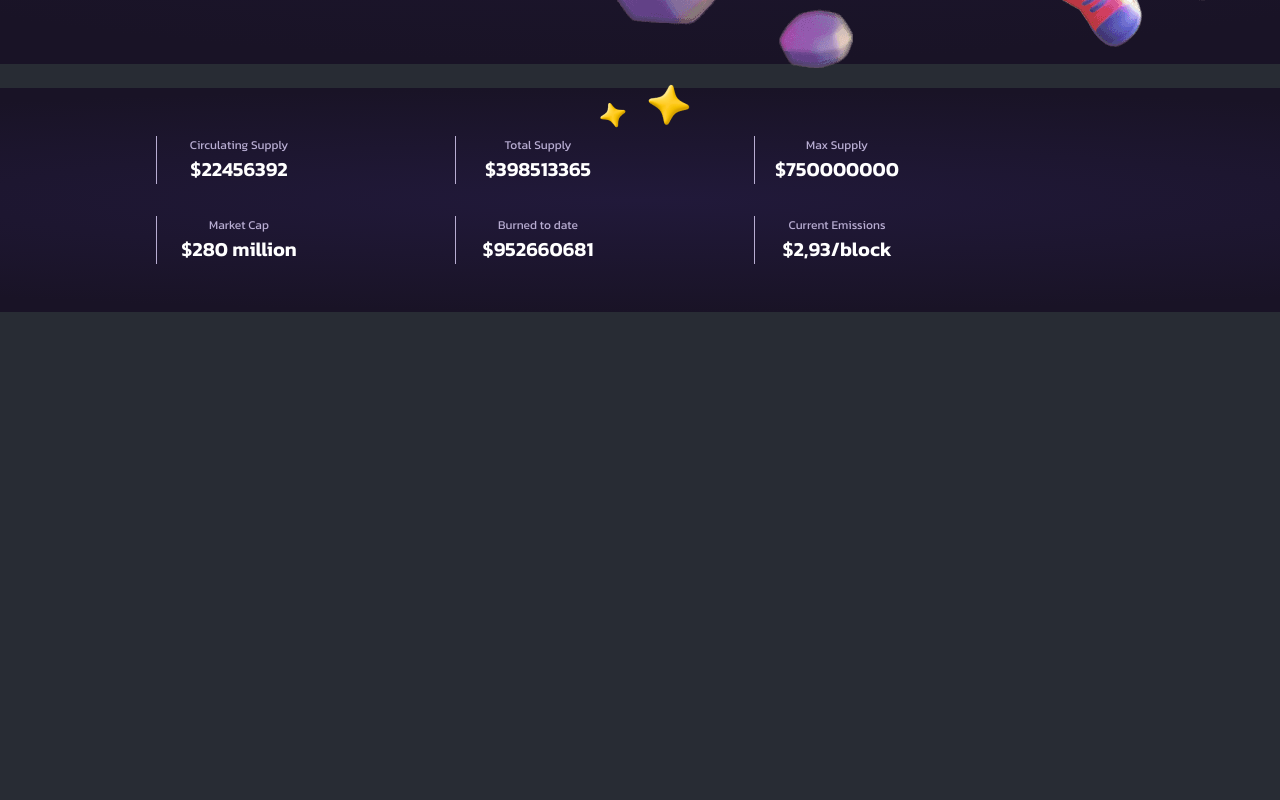
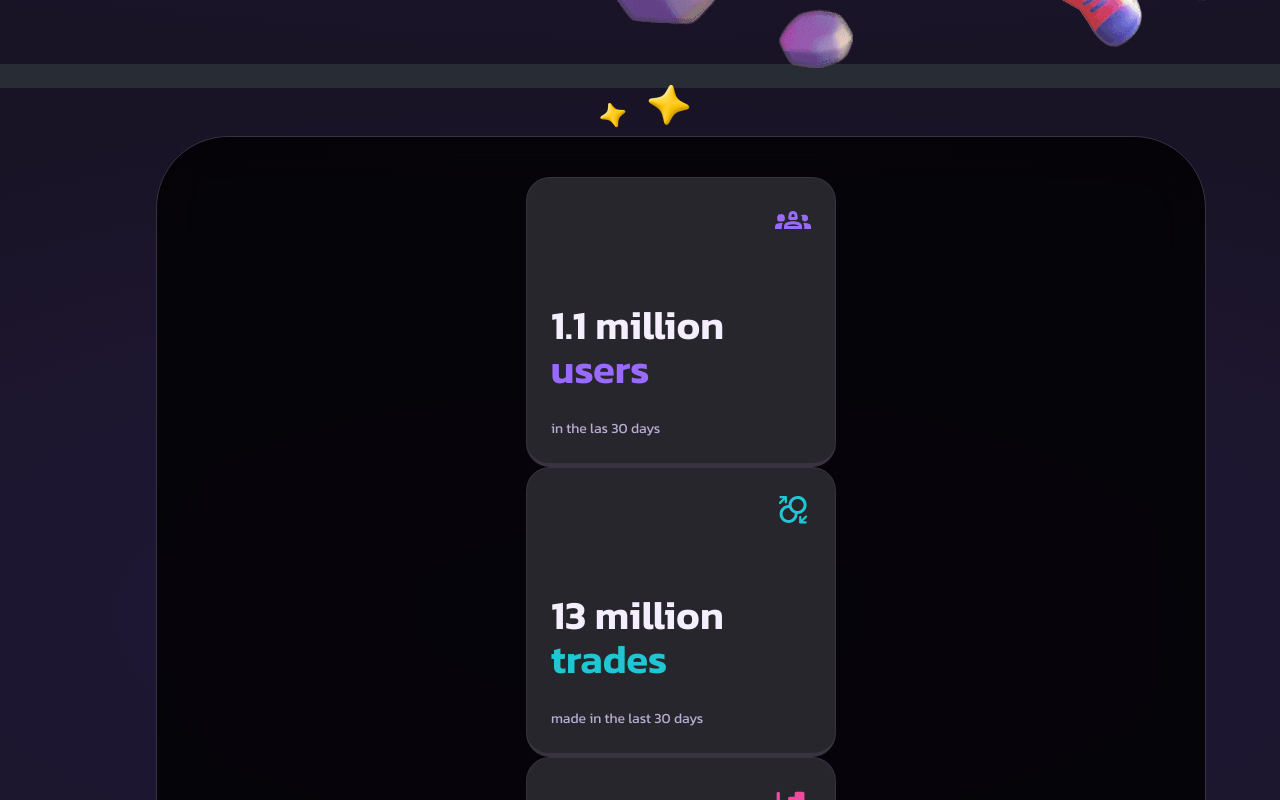
Before and after one commit to Develhope-e3/pancake-swap, a React (Create React App) app: page / in a window 1280 px wide. Shown: the part 680-1480 px from the top of the page. Before the commit the page ends 992 px from the top, so only its background shows below. Built offline with nearby package versions, Linux system fonts and the light colour scheme; the HTML template or start-up script is replaced by a standard one.

Commit message:
refactor: styles of cards

```diff
--- a/src/componentes/Cards/PrimaryCard.scss
+++ b/src/componentes/Cards/PrimaryCard.scss
@@ -1,11 +1,3 @@
-.flex-row-container {
-  display: flex;
-
-  font-family: sans-serif;
-
-  gap: var(--space-rem);
-}
-
 .primary-card {
   display: flex;
   flex-flow: column wrap;
--- a/src/componentes/Section/Section2/Section2.js
+++ b/src/componentes/Section/Section2/Section2.js
@@ -1,7 +1,7 @@
 import React from "react";
 import classNames from "classnames";
 
-export const Section2 = ({children}) => {
+export const Section2 = ({ children }) => {
   const classSection = classNames({
     section: true,
   });
@@ -16,7 +16,7 @@ export const Box = ({
   isFlexColStart,
   isFlexRow,
   isFlexRowCenter,
-  isFlexRowStart
+  isFlexRowStart,
 }) => {
   const boxSection = classNames({
     box: true,
@@ -29,3 +29,19 @@ export const Box = ({
   });
   return <div className={boxSection}>{children}</div>;
 };
+
+export const Item = ({ text, children, isSpaceBetween, isItemCard, icon }) => {
+  const itemSection = classNames({
+    item: true,
+    "flex-space-between": isSpaceBetween,
+    "item-card": isItemCard,
+  });
+
+  return (
+    <div className={itemSection}>
+      <div>{text}</div>
+      <div>{children}</div>
+      <div>{icon}</div>
+    </div>
+  );
+};
--- a/src/pages/Home.js
+++ b/src/pages/Home.js
@@ -1,25 +1,38 @@
 import React from "react";
-import { MainSection, Section } from "../componentes/Section/Section.js";
-import { Section2, Box } from "../componentes/Section/Section2/Section2.js";
-import { GridComposer1 } from "../componentes/GridComposer/GridComposer";
+import { MainSection } from "../componentes/Section/Section.js";
+import {
+  Section2,
+  Box,
+  Item,
+} from "../componentes/Section/Section2/Section2.js";
 import MainSectionBody from "../componentes/MainSectionBody/MainSectionBody.jsx";
+import { PrimaryCard } from "../componentes/Cards/PrimaryCard.js";
+import { dataPrimaryCard } from "../data/dataPrimaryCard.js";
 
 const Home = () => {
   return (
     <div>
       <MainSection>
-        <MainSectionBody/>
+        <MainSectionBody />
       </MainSection>
       <br />
       <MainSection>
         <Section2>
-          <Box isFlexRow={true}>
-            <GridComposer1
-              className={"theme1"}
-              col={3}
-              remRowSpacing={2}
-              remColSpacing={9}
-            />
+          <Box isFlexColCenter={true}>
+            <Item isSpaceBetween={true} isItemCard={true} >
+              {dataPrimaryCard &&
+                dataPrimaryCard.map((card, index) => {
+                  return (
+                    <PrimaryCard
+                      icon={card.icon}
+                      title={card.title}
+                      subtitle={card.subtitle}
+                      body={card.body}
+                      key={index}
+                    />
+                  );
+                })}
+            </Item>
           </Box>
         </Section2>
       </MainSection>
--- a/src/styles/globals.scss
+++ b/src/styles/globals.scss
@@ -72,3 +72,31 @@
   right: 18px;
   bottom: calc(82px + env(safe-area-inset-bottom));
 }
+
+.flex-space-between {
+  display: flex;
+  justify-content: space-between;
+}
+
+.item {
+  width: 100%;
+  height: 100%;
+}
+
+.item-card {
+  background: var(--background-color-tertiary);
+
+  z-index: 2;
+
+  padding: var(--space-xll);
+
+  backdrop-filter: blur(20px);
+
+  border: 1px solid var(--color-border-item);
+
+  border-radius: var(--border-radius-xxl);
+  -webkit-border-radius: var(--border-radius-xxl);
+  -moz-border-radius: var(--border-radius-xxl);
+  -ms-border-radius: var(--border-radius-xxl);
+  -o-border-radius: var(--border-radius-xxl);
+}
--- a/src/styles/variables.scss
+++ b/src/styles/variables.scss
@@ -16,6 +16,7 @@
   --space-ml: 20px;
   --space-lg: 24px;
   --space-xl: 32px;
+  --space-xll: 40px;
   --space-xxl: 48px;
   --space-3xl: 56px;
   --space-4xl: 64px;
@@ -26,6 +27,7 @@
   --border-radius-sm: 5px;
   --border-radius-m: 10px;
   --border-radius-ml: 20px;
+  --border-radius-xxl: 72px;
   --borderWidths-0: 0px;
   --borderWidths-1: 1px;
   --borderWidths-2: 2px;
@@ -59,6 +61,7 @@
   --color-failure: #ed4b9e;
   --color-success: #31d0aa;
   --color-card-text: #280d5f;
+  --color-border-item: #383241;
   --color-text-swiper: #ffe437;
   --color-button-primary: #191326;
   --color-bg-button-hover: #228f99;
@@ -70,5 +73,6 @@
   --color-warning-background: #27262c66;
 
   --background-color-secondary: #27262c;
+  --background-color-tertiary: #000000cc;
   --background-color-card-title: #08060b;
 }
```
